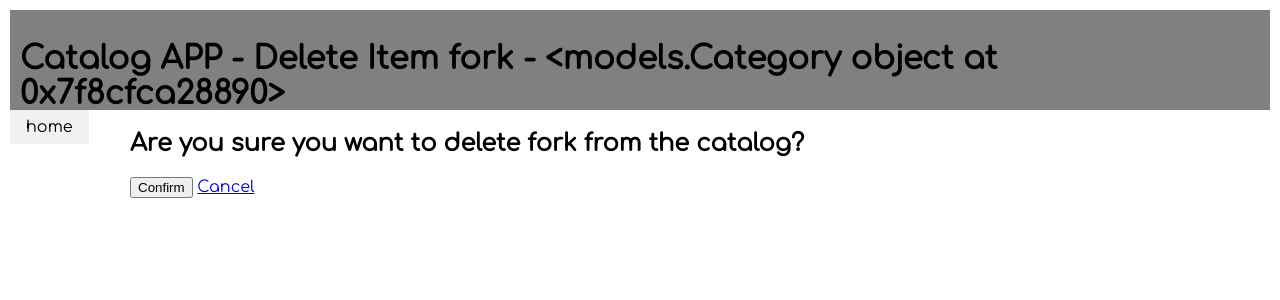
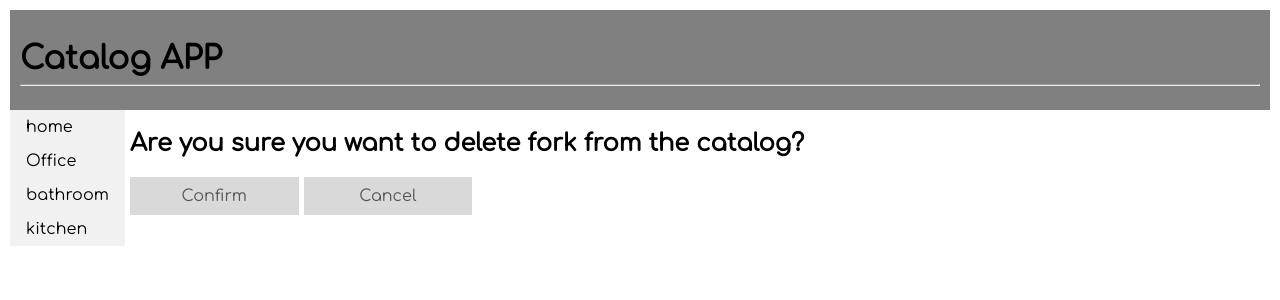
Before and after one commit to jonjoncronin/catalogProject, a Flask app: page /catalog/item/1/delete in a window 1280 px wide. Shown: the top 300 px of the page. Run offline with Flask 2, Linux system fonts and the light colour scheme.

Commit message:
Change buttons across site
Update all pages to have the same nav menu content derived from Category
table

```diff
--- a/vagrant/catalog/application.py
+++ b/vagrant/catalog/application.py
@@ -92,6 +92,7 @@ def newItem():
     route to newItem will render a page to allow a user to create a new item
     through a web form and store it in the database.
     """
+    categories = session.query(Category).order_by(Category.name).all()
     if request.method == 'POST':
         print(request.form)
         if request.form['name']:
@@ -141,7 +142,7 @@ def newItem():
                     request.form['name'], existingItem.category))
         return redirect(url_for('showItems'))
     else:
-        return render_template('new.html')
+        return render_template('new.html', categories=categories)
 
 
 @app.route('/catalog/item/<int:item_id>/edit', methods=['GET', 'POST'])
@@ -151,6 +152,7 @@ def editItem(item_id):
     items category and/or description. Due to the table dependencies an edit
     will be processed as an delete->add action.
     """
+    categories = session.query(Category).order_by(Category.name).all()
     editedItem = session.query(Item).filter_by(id=item_id).one()
     item_name = editedItem.name
     if request.method == 'POST':
@@ -205,7 +207,7 @@ def editItem(item_id):
                 item_name, existingItem.category))
         return redirect(url_for('showItems'))
     else:
-        return render_template('edit.html', item=editedItem)
+        return render_template('edit.html', item=editedItem, categories=categories)
 
 @app.route('/catalog/item/<int:item_id>/delete', methods=['GET', 'POST'])
 def deleteItem(item_id):
@@ -213,6 +215,7 @@ def deleteItem(item_id):
     route to deleteItem will render a page to prompt the user for confirmation
     that an item is to be deleted and performs the delete if confirmed.
     """
+    categories = session.query(Category).order_by(Category.name).all()
     item = session.query(Item).filter_by(id=item_id).one()
     if request.method == 'POST':
         print(request.form)
@@ -226,7 +229,7 @@ def deleteItem(item_id):
                 pass
         return redirect(url_for('showItems'))
     else:
-        return render_template('delete.html', item=item)
+        return render_template('delete.html', item=item, categories=categories)
 
 if __name__ == '__main__':
     app.debug = True
--- a/vagrant/catalog/static/css/main.css
+++ b/vagrant/catalog/static/css/main.css
@@ -83,6 +83,7 @@ main {
 /* Style the "Add" button */
 .addBtn {
     padding: 10px;
+    margin-right: 5px;
     width: 25%;
     background: #d9d9d9;
     color: #555;
--- a/vagrant/catalog/templates/categoryItems.html
+++ b/vagrant/catalog/templates/categoryItems.html
@@ -15,9 +15,10 @@
 <body>
 <main>
 	<!-- Header -->
-	<header class="header">
+   <header class="header">
 		<h1>Catalog APP</h1>
-      <h3>Items for {{targetCategory.name}}</h3>
+      <hr>
+      <h3>{{targetCategory.name}} items</h3>
 	</header>
 
 	<!-- Side Menu -->
--- a/vagrant/catalog/templates/delete.html
+++ b/vagrant/catalog/templates/delete.html
@@ -16,7 +16,8 @@
 
 	<!-- Header -->
 	<header class="header">
-		<h1>Catalog APP - Delete Item {{item.name}} - {{item.category}}</h1>
+		<h1>Catalog APP</h1>
+		<hr>
 	</header>
    <!-- Side Menu -->
    <div class="side__menu">
@@ -35,8 +36,8 @@
 		<section class="content">
 			<h1>Are you sure you want to delete {{item.name}} from the catalog?</h1>
 			<form action="#" method = "POST">
-				<button type="submit" id="submit" name="submit" value="True">Confirm</button>
-				<a href={{url_for('showItems')}}>Cancel</a>
+				<div onclick="thisform.submit()" class="addBtn">Confirm</div>&nbsp;
+				<a href={{url_for('showItems')}}><div class="addBtn">Cancel</div></a>
 			</form>
 		</section>
 	</div>
--- a/vagrant/catalog/templates/edit.html
+++ b/vagrant/catalog/templates/edit.html
@@ -16,7 +16,8 @@
 
 	<!-- Header -->
 	<header class="header">
-		<h1>Catalog APP - Edit Item {{item.name}} - {{item.category}}</h1>
+		<h1>Catalog APP</h1>
+		<hr>
 	</header>
    <!-- Side Menu -->
    <div class="side__menu">
@@ -41,7 +42,7 @@
 
 				<label for="description">Description:</label>
 				<textarea required class="form-control" maxlength="250" rows="3" name="description" placeholder="{{item.description}}"></textarea>
-				<button type="submit" id="submit" name="submit">Create</button>
+				<span onclick="thisform.submit()" class="addBtn">Edit</span>
 			</form>
 		</section>
 	</div>
--- a/vagrant/catalog/templates/new.html
+++ b/vagrant/catalog/templates/new.html
@@ -16,7 +16,8 @@
 
 	<!-- Header -->
 	<header class="header">
-		<h1>Catalog APP - Add new Item </h1>
+		<h1>Catalog APP</h1>
+		<hr>
 	</header>
    <!-- Side Menu -->
 	<div class="side__menu">
```
